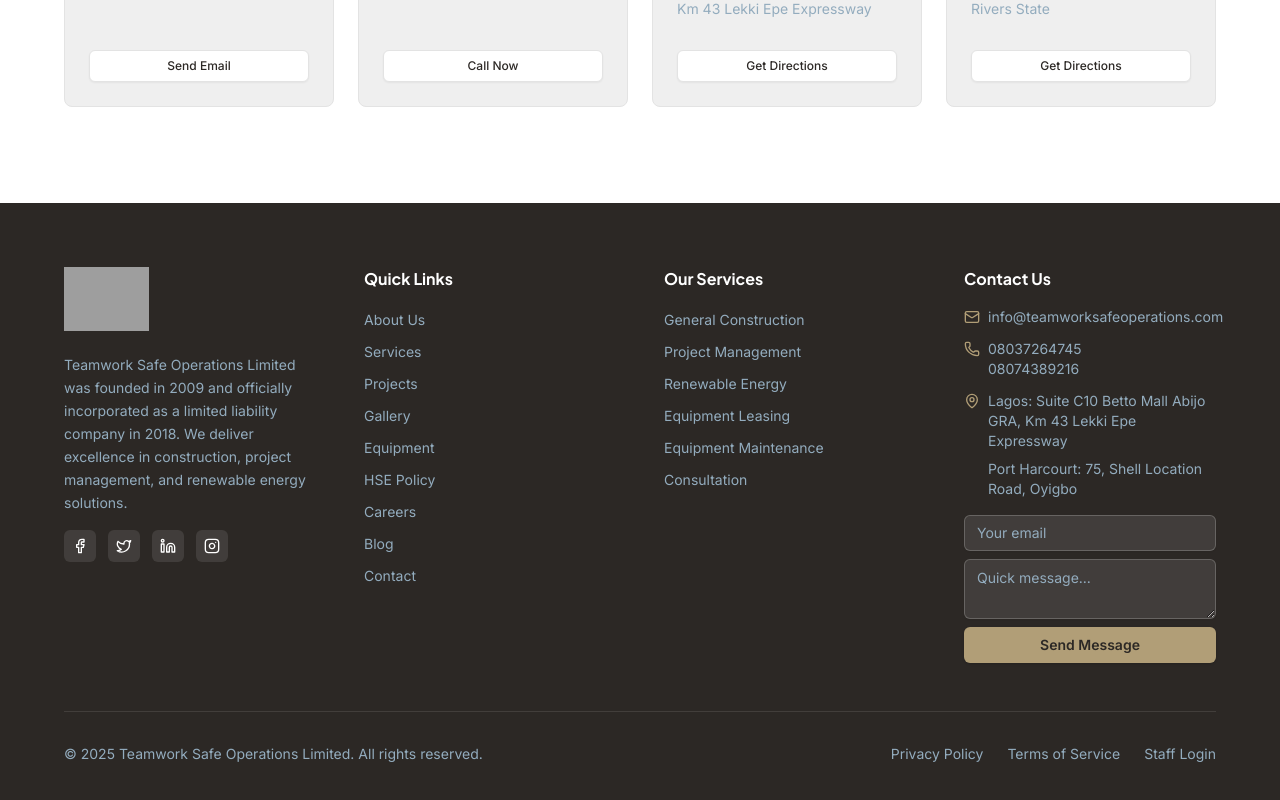
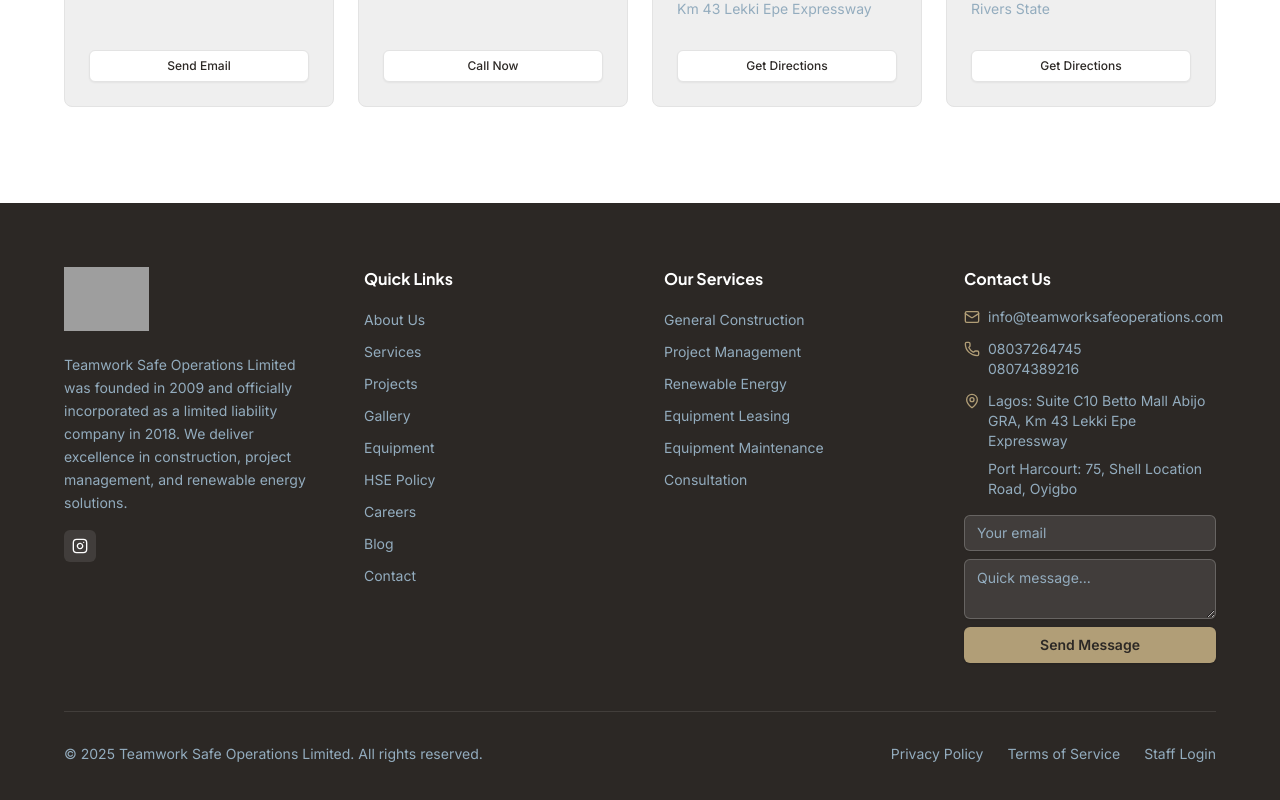
Before and after one commit to muheezokunade/teamworksafe, a Next.js app: page / in a window 1280 px wide. Shown: the part 6252-7052 px from the top of the page. Built offline with nearby package versions, Linux system fonts and the light colour scheme; grey boxes are pictures that could not be loaded.

Commit message:
feat: Remove all social media links except Instagram
- Remove Facebook, Twitter, and LinkedIn from Footer component
- Update constants.ts to keep only Instagram
- Update schema markup in layout.tsx to keep only Instagram
- Clean up unused social media imports

```diff
--- a/app/layout.tsx
+++ b/app/layout.tsx
@@ -86,9 +86,7 @@
       "availableLanguage": ["en", "yo", "ig", "ha"]
     },
     "sameAs": [
-      "https://www.linkedin.com/company/teamwork-safe-operations",
-      "https://www.facebook.com/teamworksafeoperations",
-      "https://www.instagram.com/teamworksafeoperations"
+      "https://www.instagram.com/teamworksafeoperationsltd?igsh=MXVlejhqcjE0b2U0Yw=="
     ],
     "address": [
       {
--- a/components/layout/Footer.tsx
+++ b/components/layout/Footer.tsx
@@ -2,7 +2,7 @@
 
 import Link from 'next/link';
 import Image from 'next/image';
-import { Facebook, Twitter, Linkedin, Instagram, Mail, Phone, MapPin } from 'lucide-react';
+import { Instagram, Mail, Phone, MapPin } from 'lucide-react';
 import { Button } from '@/components/ui/button';
 import { Input } from '@/components/ui/input';
 import { Textarea } from '@/components/ui/textarea';
@@ -66,16 +66,7 @@
               Teamwork Safe Operations Limited was founded in 2009 and officially incorporated as a limited liability company in 2018. We deliver excellence in construction, project management, and renewable energy solutions.
             </p>
             <div className="flex space-x-3">
-              <a href="https://facebook.com" target="_blank" rel="noopener noreferrer" className="w-8 h-8 bg-surface/10 hover:bg-accent rounded-md flex items-center justify-center transition-colors" aria-label="Facebook">
-                <Facebook className="w-4 h-4" />
-              </a>
-              <a href="https://twitter.com" target="_blank" rel="noopener noreferrer" className="w-8 h-8 bg-surface/10 hover:bg-accent rounded-md flex items-center justify-center transition-colors" aria-label="Twitter">
-                <Twitter className="w-4 h-4" />
-              </a>
-              <a href="https://linkedin.com" target="_blank" rel="noopener noreferrer" className="w-8 h-8 bg-surface/10 hover:bg-accent rounded-md flex items-center justify-center transition-colors" aria-label="LinkedIn">
-                <Linkedin className="w-4 h-4" />
-              </a>
-              <a href="https://instagram.com" target="_blank" rel="noopener noreferrer" className="w-8 h-8 bg-surface/10 hover:bg-accent rounded-md flex items-center justify-center transition-colors" aria-label="Instagram">
+              <a href="https://www.instagram.com/teamworksafeoperationsltd?igsh=MXVlejhqcjE0b2U0Yw==" target="_blank" rel="noopener noreferrer" className="w-8 h-8 bg-surface/10 hover:bg-accent rounded-md flex items-center justify-center transition-colors" aria-label="Instagram">
                 <Instagram className="w-4 h-4" />
               </a>
             </div>
--- a/lib/constants.ts
+++ b/lib/constants.ts
@@ -25,9 +25,6 @@
     },
   },
   social: {
-    facebook: 'https://facebook.com/teamworksafeoperations',
-    twitter: 'https://twitter.com/teamworksafe',
-    linkedin: 'https://linkedin.com/company/teamwork-safe-operations',
     instagram: 'https://www.instagram.com/teamworksafeoperationsltd?igsh=MXVlejhqcjE0b2U0Yw==',
   },
   stats: {
```
